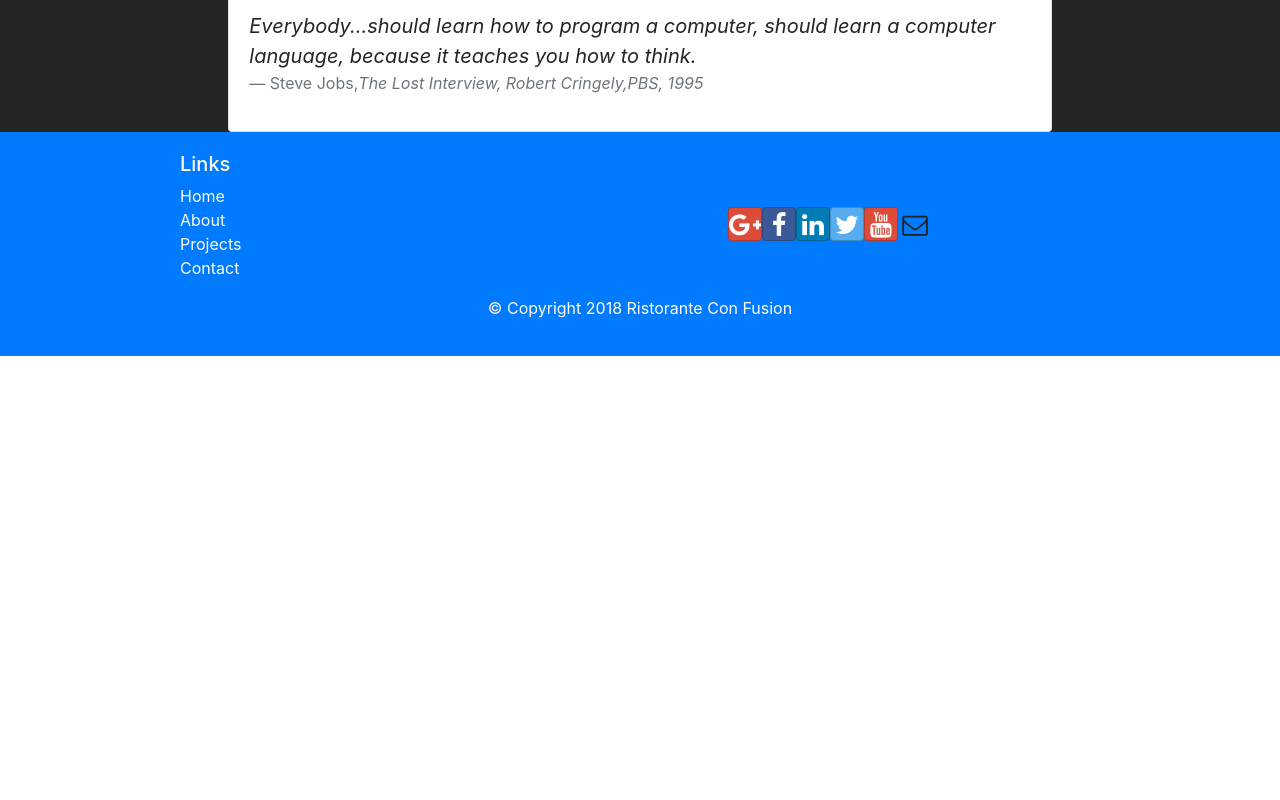
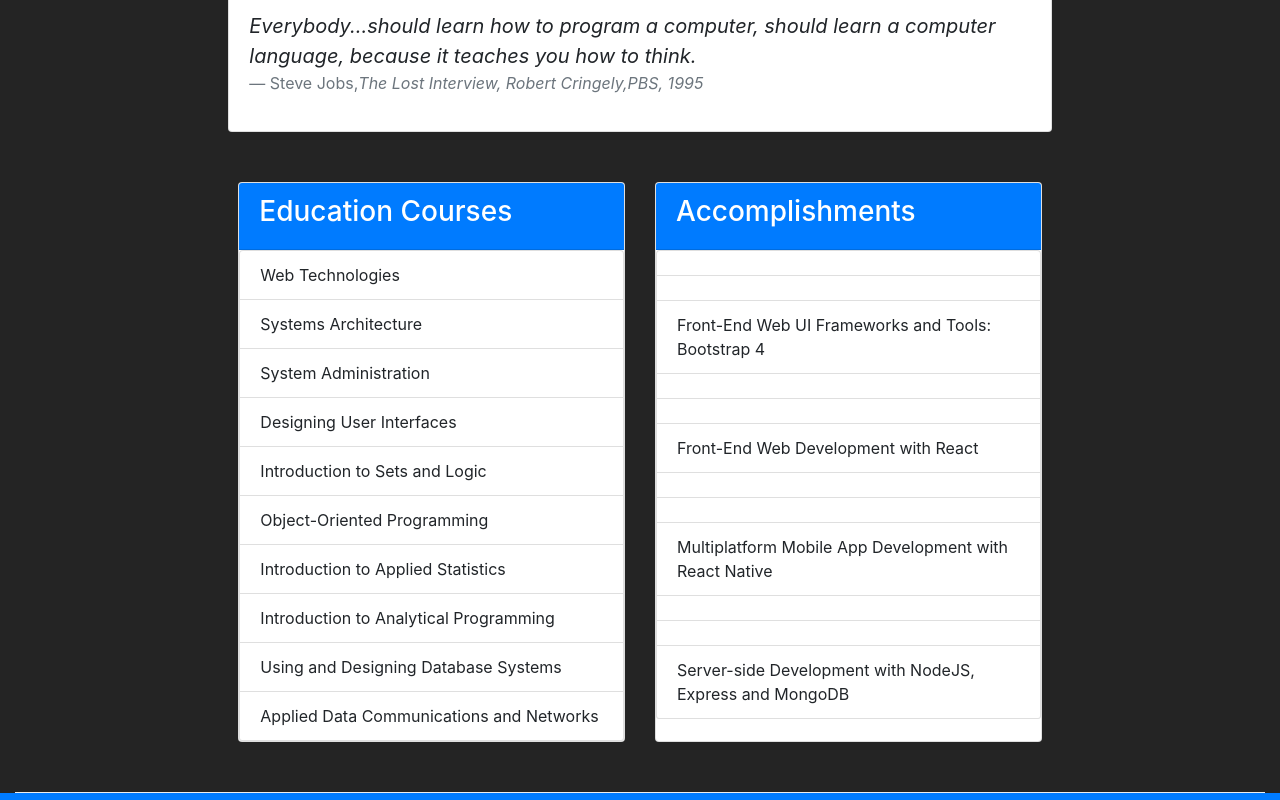
Before and after one commit to Christiankhan01/portfolioReact, a React (Create React App) app: page /about in a window 1280 px wide. Shown: the part 1460-2260 px from the top of the page. Before the commit the page ends 1816 px from the top, so only its background shows below. Built offline with nearby package versions, Linux system fonts and the light colour scheme; no server answers; what react-redux-form would draw is missing.

Commit message:
About details added

```diff
--- a/src/components/AboutComponent.js
+++ b/src/components/AboutComponent.js
@@ -1,7 +1,9 @@
 import React from 'react';
-import { Breadcrumb, BreadcrumbItem, Card, CardBody, CardDeck, CardHeader } from 'reactstrap';
+import { Breadcrumb, BreadcrumbItem, Card, CardBody, CardDeck, CardHeader, ListGroup, ListGroupItem } from 'reactstrap';
 import { Link } from 'react-router-dom';
 import { baseUrl } from '../shared/baseUrl';
+
+
 
 
 
@@ -25,6 +27,8 @@ function About() {
                         <p>MongoDB</p>
                     </div>
                     <div className="  col-12 col-sm-3 col-md-3">
+
+
                         <img src={baseUrl + ("assets/logos/expressLogo.png ")} alt="expressLogo" />
                         <p>Express</p>
                     </div>
@@ -93,7 +97,50 @@ function About() {
                     </Card>
                 </div>
             </div>
-        </div >
+            <div className="row row-content">
+                <div className="col-sm-12 col-md-8 offset-md-2">
+                    <CardDeck>
+                        <Card>
+
+                            <CardHeader className="bg-primary text-white">
+
+                            <h3>Education Courses</h3></CardHeader>
+                            <ListGroup >
+                                <ListGroupItem>Web Technologies</ListGroupItem>
+                                <ListGroupItem>Systems Architecture</ListGroupItem>
+                                <ListGroupItem>System Administration</ListGroupItem>
+                                <ListGroupItem>Designing User Interfaces</ListGroupItem>
+                                <ListGroupItem>Introduction to Sets and Logic</ListGroupItem>
+                                <ListGroupItem>Object-Oriented Programming</ListGroupItem>
+                                <ListGroupItem>Introduction to Applied Statistics</ListGroupItem>
+                                <ListGroupItem>Introduction to Analytical Programming</ListGroupItem>
+                                <ListGroupItem>Using and Designing Database Systems</ListGroupItem>
+                                <ListGroupItem>Applied Data Communications and Networks</ListGroupItem>
+                            </ListGroup>
+                        </Card>
+                        <Card>
+                            <CardHeader className="bg-primary text-white"><h3>Accomplishments</h3></CardHeader>
+                            <ListGroup>
+                                <ListGroupItem></ListGroupItem>
+                                <ListGroupItem></ListGroupItem>
+                                <ListGroupItem>Front-End Web UI Frameworks and Tools: Bootstrap 4</ListGroupItem>
+                                <ListGroupItem></ListGroupItem>
+                                <ListGroupItem></ListGroupItem>
+                                <ListGroupItem>Front-End Web Development with React</ListGroupItem>
+                                <ListGroupItem></ListGroupItem>
+                                <ListGroupItem></ListGroupItem>
+                                <ListGroupItem>Multiplatform Mobile App Development with React Native</ListGroupItem>
+                                <ListGroupItem></ListGroupItem>
+                                <ListGroupItem></ListGroupItem>
+                                <ListGroupItem>Server-side Development with NodeJS, Express and MongoDB</ListGroupItem>
+                            </ListGroup>
+                        </Card>
+                    </CardDeck>
+                </div>
+            </div>
+
+        </div>
+
     );
 }
 
--- a/src/components/ContactComponent.js
+++ b/src/components/ContactComponent.js
@@ -72,24 +72,20 @@ class Contact extends Component {
                                 </div>
                             </div>
                             <div className="col-12 col-sm-11 offset-sm-1">
-                                {/*                    <div className="btn-group" role="group">
-            <a role="button" className="btn btn-primary" href="tel:+85212345678"><i className="fa fa-phone"></i> Call</a>
-            <a role="button" className="btn btn-info"><i className="fa fa-skype"></i> Skype</a>
-            <a role="button" className="btn btn-success" href="mailto:confusion@food.net"><i className="fa fa-envelope-o"></i> Email</a>
-        </div> */}
+
                             </div>
                         </div>
                         </div>
                         <div className="row row-content">
-                        <div className="justify-content-center col-12 col-sm-12 col-md-8">
+                            <div className="col-12 col-sm-12 col-md-6 offset-3">
+                                <div className="justify-content-center">
                                     <div className="col-12">
                                         <h3 className="text-center text-color">Send Your Feedback</h3>
                                     </div>
-                            <div className="col-12 col-md-8 offset-3">
                                     <Form model="feedback" onSubmit={(values) => this.handleSubmit(values)}>
                                         <Row className="form-group">
                                             <Label htmlFor="firstName" md={2} className="text-color">First Name</Label>
-                                        <Col md={10}>
+                                            <Col md={8}>
                                                 <Control.text model=".firstName" id="firstName" name="firstName"
                                                     placeholder="First Name"
                                                     className="form-control"
@@ -110,9 +106,9 @@ class Contact extends Component {
 
                                             </Col>
                                         </Row>
-                                    <Row classname="form-group">
+                                        <Row className="form-group">
                                         <Label htmlFor="lastName" md={2} className="text-color">Last Name</Label>
-                                        <Col md={10}>
+                                        <Col md={8}>
                                             <Control.text model=".lastName" id="lastName" name="lastName"
                                                 placeholder="Last Name"
                                                 className="form-control"
@@ -122,7 +118,7 @@ class Contact extends Component {
                                             />
                                             <Errors
                                                 className="text-danger"
-                                                model=".lastName"
+                                                model=".firstName"
                                                 show="touched"
                                                 messages={{
                                                     required: 'Required',
@@ -133,9 +129,9 @@ class Contact extends Component {
 
                                         </Col>
                                     </Row>
-                                    <Row classname="form-group">
+                                        <Row className="form-group">
                                             <Label htmlFor="telNum" md={2} className="text-color">Contact Tel.</Label>
-                                        <Col md={10}>
+                                            <Col md={8}>
                                                 <Control.text model=".telNum" id="telNum" name="telNum"
                                                     placeholder="Tel. Number"
                                                     className="form-control"
@@ -159,7 +155,7 @@ class Contact extends Component {
                                         </Row>
                                         <Row classname="form-group">
                                             <Label htmlFor="email" md={2} className="text-color" >Email</Label>
-                                        <Col md={10}>
+                                            <Col md={8}>
                                                 <Control.text model=".email" id="email" name="email"
                                                     placeholder="Email"
                                                     className="form-control"
@@ -179,7 +175,7 @@ class Contact extends Component {
                                             </Col>
                                         </Row>
                                         <Row classname="form-group">
-                                        <Col md={{ size: 6, offset: 2 }}>
+                                            <Col md={{ size: 4, offset: 2 }}>
                                                 <div className="form-check">
                                                     <Label check>
                                                         <Control.checkbox model=".agree" name="agree"
@@ -199,7 +195,7 @@ class Contact extends Component {
                                         </Row>
                                         <Row classname="form-group">
                                             <Label htmlFor="message" md={2} className="text-color" >Your Feedback</Label>
-                                        <Col md={10}>
+                                            <Col md={8}>
                                                 <Control.textarea model=".message" id="message" name="message"
                                                     rows="12"
                                                     className="form-control" />
@@ -217,9 +213,15 @@ class Contact extends Component {
                             </div>
                         </div>
                     </div>
+
             </body>
         );
     }
 }
 
 export default Contact;
+{/*                    <div className="btn-group" role="group">
+            <a role="button" className="btn btn-primary" href="tel:+85212345678"><i className="fa fa-phone"></i> Call</a>
+            <a role="button" className="btn btn-info"><i className="fa fa-skype"></i> Skype</a>
+            <a role="button" className="btn btn-success" href="mailto:confusion@food.net"><i className="fa fa-envelope-o"></i> Email</a>
+        </div> */}
--- a/src/components/HomeComponent.js
+++ b/src/components/HomeComponent.js
@@ -48,20 +48,22 @@ function RenderCard({ item, isLoading, errMess }) {
 function Home(props) {
     return (
         <div className="container-fluid">
+
             <div className="jumbotron">
                 <div className="row">
 
-                <div className="col-12 col-sm-12 col-md-4 offset-2">
-                        <h1>This doesn't make sesnes</h1>
+                    <div className="col-12 col-sm-12 col-md-4 offset-2">
+                        <h1>FullStack Web Developer</h1>
                         <h4>Welcome to my portfolio web application. This portoflio will demonstrate my skills in <font color="#007bff">Fullstack Web Development</font> using the MERN (Mongodb, ExpressJS, ReactJS and NodeJS) stack. Plese feel free to leave any feedback for me which can be found the in Contacts section of this application. Thank You and Happy Browsing!</h4>
                     </div>
-                    <div className=" col-12 col-sm-6 col-md-4 offset-2">
+
+                    <div className=" col-12 col-sm-6 col-md-4 offset-1">
                         <Image src={baseUrl + ("assets/logos/devLogo.png")} fluid="true" alt="Developer Image" />
                     </div>
-
-                    </div>
+                </div>
 
             </div>
+
 
 
             <div className="row">
```
Also changed, not shown: package.json (indentation only), public/manifest.json, 1 other file (tests, documents, lock files or other folders). Lines whose indentation alone changed are shown as unchanged.
